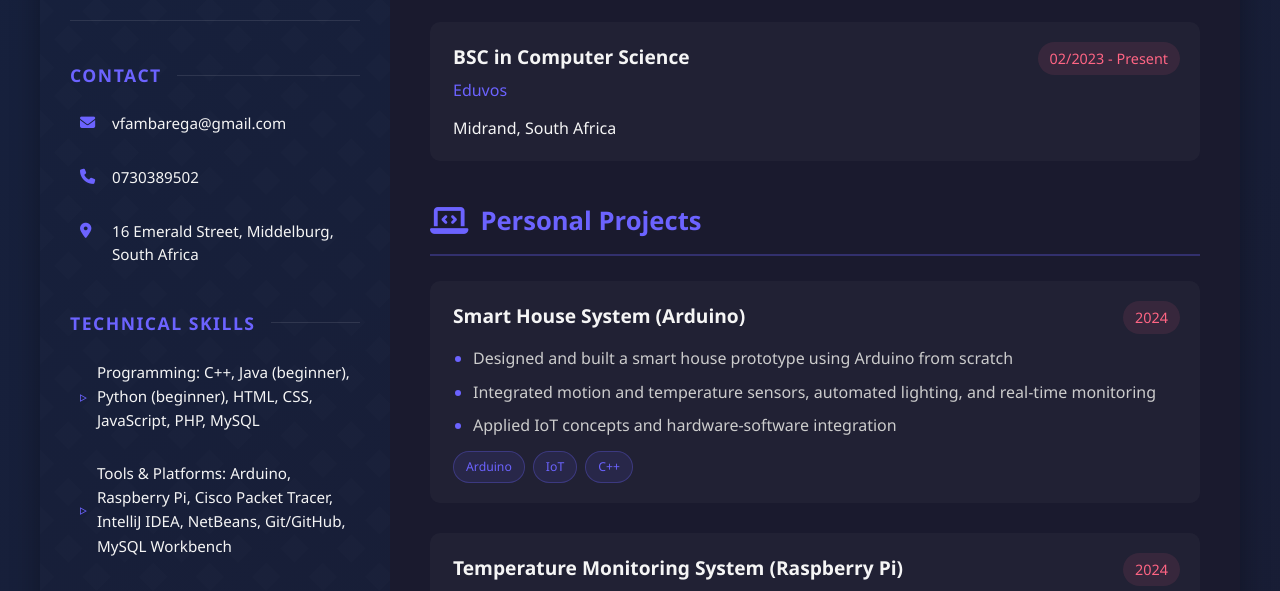
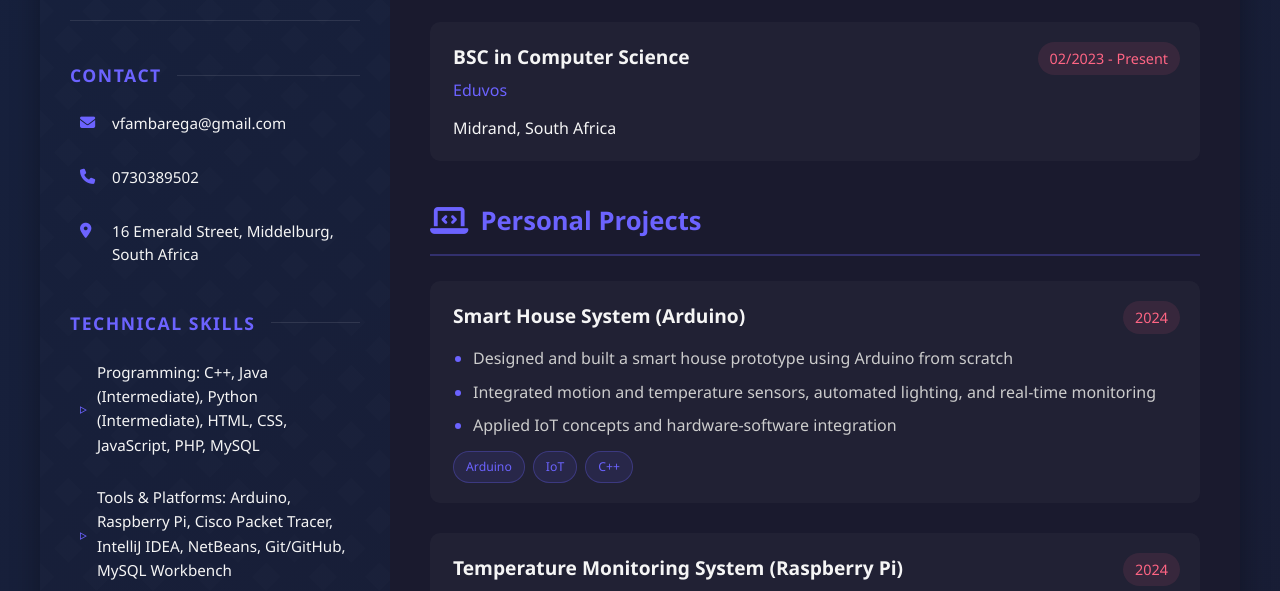
Before and after one commit to Vanessa-tf/Vanessa-tf.github.io, a plain HTML site: page index.html in a window 1280 px wide. Shown: the part 419-1010 px from the top of the page. Drawn offline with Linux system fonts and the light colour scheme.

Commit message:
index.html

```diff
--- a/index.html
+++ b/index.html
@@ -500,7 +500,7 @@
                 <h3>Technical Skills</h3>
                 <ul class="skill-list">
                     <li>
-                        <span>Programming: C++, Java (beginner), Python (beginner), HTML, CSS, JavaScript, PHP, MySQL</span>
+                        <span>Programming: C++, Java (Intermediate), Python (Intermediate), HTML, CSS, JavaScript, PHP, MySQL</span>
                     </li>
                     <li>
                         <span>Tools & Platforms: Arduino, Raspberry Pi, Cisco Packet Tracer, IntelliJ IDEA, NetBeans, Git/GitHub, MySQL Workbench</span>
```
